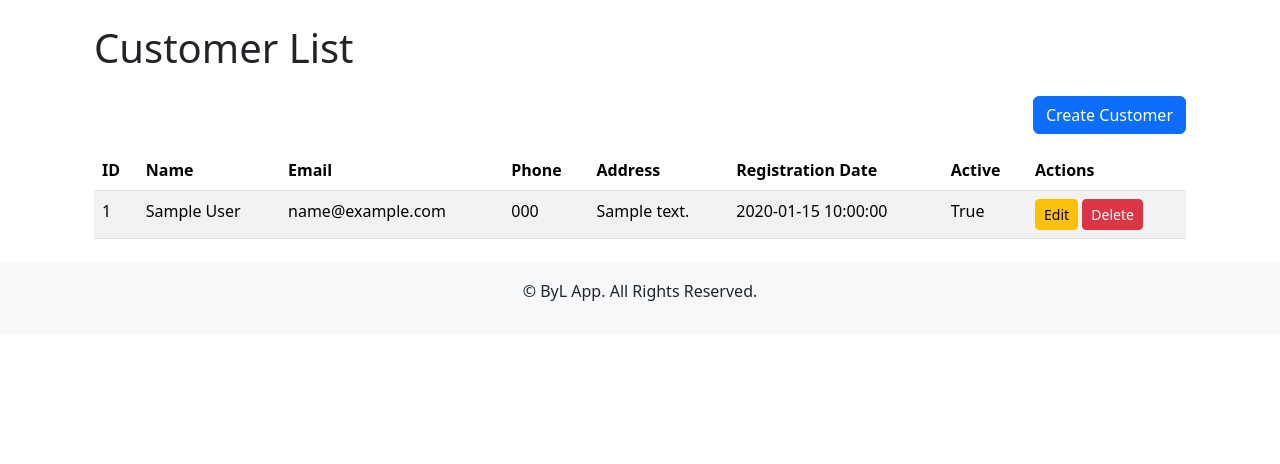
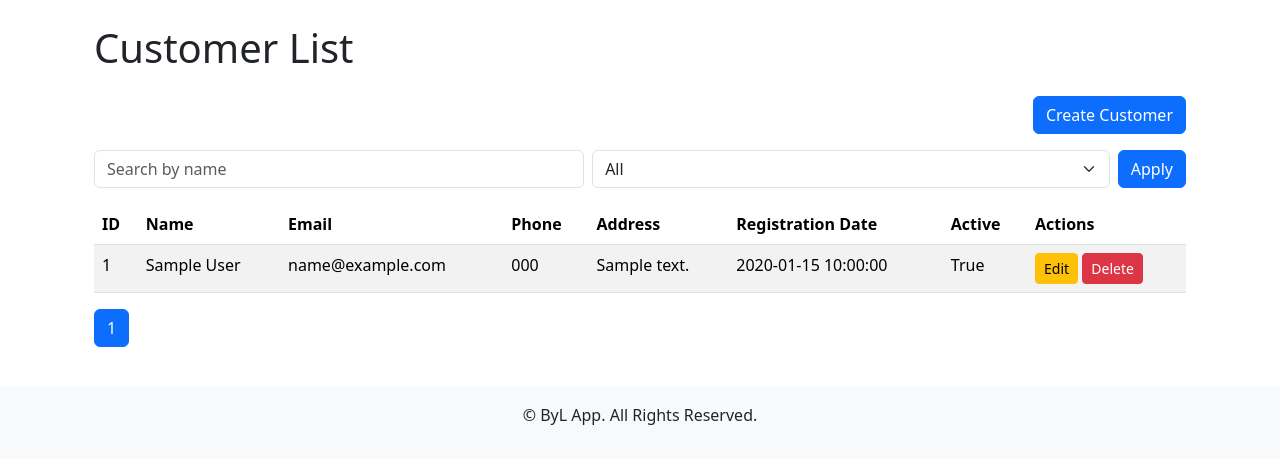
Before and after one commit to andresjaramillo7/ByL_Client_Management_Project, a Django app: page /customer/ in a window 1280 px wide. Shown: the part 56-520 px from the top of the page. Run offline with Django 4.2, Linux system fonts and the light colour scheme; tables that the repository leaves empty hold one stand-in row (values such as "Sample post").

Commit message:
Pagination to Customer List, Search Bar and Filters added.

```diff
--- a/ByL_Client_Management/customer/templates/customers/customer_list.html
+++ b/ByL_Client_Management/customer/templates/customers/customer_list.html
@@ -6,9 +6,24 @@
 <div class="container my-4">
     <h1 class="my-4">Customer List</h1>
 
-        <div class="mb-3 text-end">
-            <a href="{% url 'create_customer' %}" class="btn btn-primary">Create Customer</a>
+    <div class="mb-3 text-end">
+        <a href="{% url 'create_customer' %}" class="btn btn-primary">Create Customer</a>
+    </div>
+
+    <form method="get" class="mb-3 d-flex">
+        <div class="input-group me-2">
+            <input type="text" name="q" class="form-control" placeholder="Search by name" value="{{ query }}">
         </div>
+        <select name="active" class="form-select me-2">
+            <option value="">All</option>
+            <option value="true" {% if active_filter == 'true' %}selected{% endif %}>Active</option>
+            <option value="false" {% if active_filter == 'false' %}selected{% endif %}>Inactive</option>
+        </select>
+        <button type="submit" class="btn btn-primary">Apply</button>
+    </form>
+
+
+
     <table class="table table-striped">
         <thead>
             <tr>
@@ -23,7 +38,7 @@
             </tr>
         </thead>
         <tbody>
-            {% for customer in customers %}
+            {% for customer in page_obj %}
             <tr>
                 <td>{{ customer.id }}</td>
                 <td>{{ customer.name }}</td>
@@ -36,7 +51,6 @@
                     <a href="{% url 'edit_customer' customer.id %}" class="btn btn-warning btn-sm">Edit</a>
                     <a href="{% url 'delete_customer' customer.id %}" class="btn btn-danger btn-sm">Delete</a>
                 </td>
-
             </tr>
             {% empty %}
             <tr>
@@ -45,5 +59,35 @@
             {% endfor %}
         </tbody>
     </table>
+
+    <div class="pagination">
+        <nav>
+            <ul class="pagination justify-content-center">
+                {% if page_obj.has_previous %}
+                    <li class="page-item">
+                        <a class="page-link" href="?page={{ page_obj.previous_page_number }}">Previous</a>
+                    </li>
+                {% endif %}
+
+                {% for num in page_obj.paginator.page_range %}
+                    {% if num == page_obj.number %}
+                        <li class="page-item active">
+                            <span class="page-link">{{ num }}</span>
+                        </li>
+                    {% elif num > page_obj.number|add:'-3' and num < page_obj.number|add:'3' %}
+                        <li class="page-item">
+                            <a class="page-link" href="?page={{ num }}">{{ num }}</a>
+                        </li>
+                    {% endif %}
+                {% endfor %}
+
+                {% if page_obj.has_next %}
+                    <li class="page-item">
+                        <a class="page-link" href="?page={{ page_obj.next_page_number }}">Next</a>
+                    </li>
+                {% endif %}
+            </ul>
+        </nav>
+    </div>
 </div>
 {% endblock %}
--- a/ByL_Client_Management/customer/views.py
+++ b/ByL_Client_Management/customer/views.py
@@ -1,12 +1,24 @@
 from django.shortcuts import render, redirect, get_object_or_404
+from django.core.paginator import Paginator
 from django.http import HttpResponse
 from .models import Customer
 from .forms import CustomerForm
 
-# Create your views here.
 def customer_list(request):
+    query = request.GET.get('q', '')
+    active_filter = request.GET.get('active', '')
+
     customers = Customer.objects.all()
-    return render(request, 'customers/customer_list.html', {'customers': customers})
+    if query:
+        customers = customers.filter(name__icontains=query)
+    if active_filter:
+        customers = customers.filter(active=(active_filter == 'true'))
+
+    paginator = Paginator(customers, 10)
+    page_number = request.GET.get('page')
+    page_obj = paginator.get_page(page_number)
+
+    return render(request, 'customers/customer_list.html', {'page_obj': page_obj, 'query': query, 'active_filter': active_filter})
 
 def create_customer(request):
     if request.method == 'POST':
```
